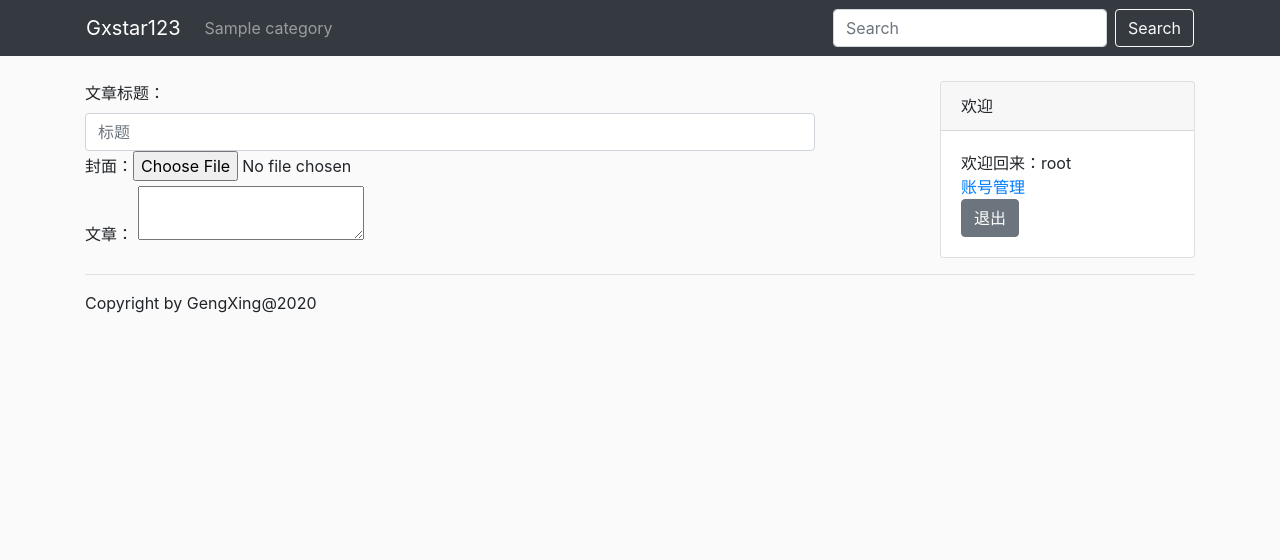
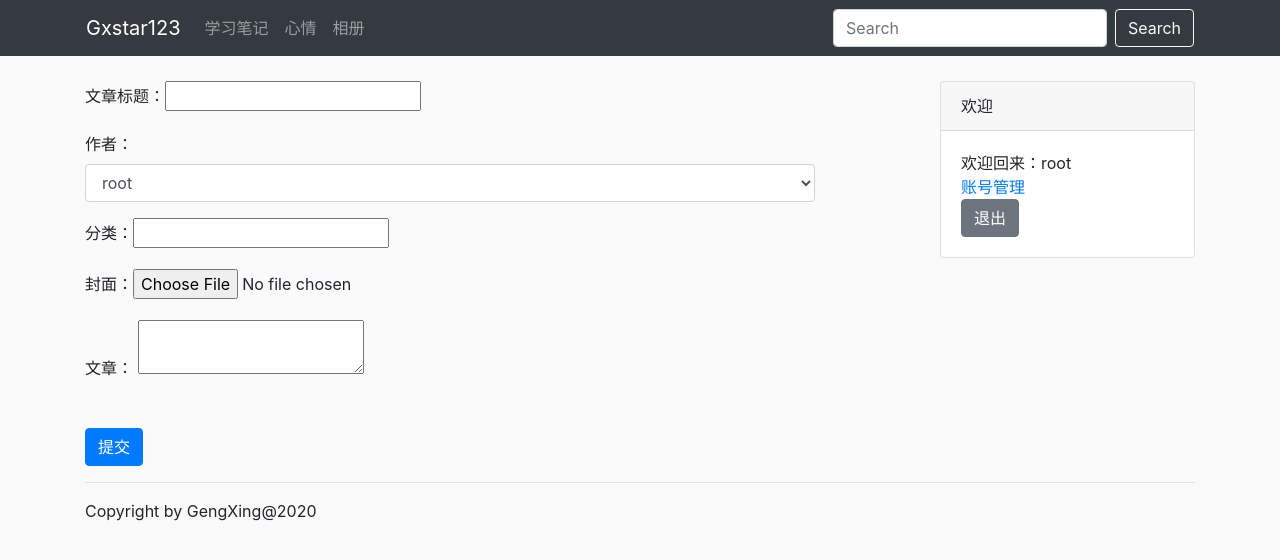
Before and after one commit to Gxstar/gxstar123, a Django app: template blog/templates/blog/article_edit.html in a window 1280 px wide. Shown: the top 560 px of the page. Run offline with Django 3.2, Linux system fonts and the light colour scheme; a user stored in the database is signed in; data comes from the database, SQL or seed files in the repository; both versions use the stored data as it was after the commit; the template is opened without the code that fills it: values that come from a table or form of the project are taken from there, most other values are stand-ins (such as "Sample title", 1, 10 or a date in 2020); form fields are guessed from the names that the template uses; some libraries are stand-ins or nearby versions.

Commit message:
完善文章编辑页面

```diff
--- a/blog/forms.py
+++ b/blog/forms.py
@@ -14,26 +14,30 @@
         'placeholder':'密码',
     }))
 class ArticleForm(forms.Form):
-    title=forms.CharField(label='title',max_length=150,widget=forms.TextInput({
+    title=forms.CharField(max_length=150,widget=forms.TextInput({
         'class':'form-control',
         'placeholder':'标题',
     }))
-    cover=forms.ImageField(allow_empty_file=True)
-    body=forms.CharField()
+    cover=forms.URLField(widget=forms.TextInput({
+        'class':'form-control',
+        'placeholder':'封面图片地址'
+    }))
+    category=forms.ChoiceField(choices=Category.objects.values_list('category','category'))
+    # category=forms.ModelChoiceField(label=u'分类',queryset=Category.objects.all(),empty_label=None)
 class RegisterForm(forms.Form):
-    ReUsername=forms.CharField(label='用户名',max_length=12,widget=forms.TextInput({
+    ReUsername=forms.CharField(max_length=12,widget=forms.TextInput({
         'class':'form-control',
         'placeholder':'用户名',
     }))
-    RePwd=forms.CharField(label='密码',max_length=20,widget=forms.PasswordInput({
+    RePwd=forms.CharField(max_length=20,widget=forms.PasswordInput({
         'class':'form-control',
         'placeholder':'密码',
     }))
-    RePwd2=forms.CharField(label='再次输入密码',max_length=20,widget=forms.PasswordInput({
+    RePwd2=forms.CharField(max_length=20,widget=forms.PasswordInput({
         'class':'form-control',
         'placeholder':'再次输入密码',
     }))
-    ReEmail=forms.EmailField(label='email',widget=forms.EmailInput({
+    ReEmail=forms.EmailField(widget=forms.EmailInput({
         'class':'form-control',
         'placeholder':'邮箱地址',
     }))
--- a/blog/static/blog/main.js
+++ b/blog/static/blog/main.js
@@ -0,0 +1,20 @@
+$(function(){
+    // 处理ckeditor
+    function CKupdate() {
+        for (instance in CKEDITOR.instances)
+            CKEDITOR.instances[instance].updateElement();
+    }
+
+    // 文章编辑提交
+    $('#articleEdit').click(function() {
+        CKupdate();
+        $.post("saveArticle/",{
+            title:$("#id_title").val(),
+            author:author,
+
+        })
+    });
+
+    // 处理分类选项样式
+    $("#id_category").addClass("form-control");
+});
--- a/blog/templates/blog/article_edit.html
+++ b/blog/templates/blog/article_edit.html
@@ -2,14 +2,31 @@
 {% block content %}
 {% ifequal user article.author %}
 <form action="." method="post">
-    <label for="title">文章标题：</label>{{myform.title}}
-    <label for="title">封面：</label>{{myform.cover}}<br />
-    <label for="title">文章：</label>
-    <textarea id="TextArea1" cols="20" rows="2" class="ckeditor"></textarea>
-    <script>
-         CKEDITOR.replace( 'TextArea1' );
-    </script>
+    <div class="form-group"><label for="id_title">文章标题：</label>{{myform.title}}</div>
+    <div class="form-group">
+        <label for="id_author">作者：</label>
+        <select id="id_author" class="form-control">
+            <option value="{{article.author}}">{{article.author}}</option>
+        </select>
+    </div>
+    <div class="form-group"><label for="id_category">分类：</label>{{myform.category}}</div>
+    <div class="form-group"><label for="id_cover">封面：</label>{{myform.cover}}</div>
+    <div class="form-group">
+        <label for="TextArea">文章：</label>
+        <textarea id="id_body" name="id_body"></textarea>
+        <script>
+            CKEDITOR.replace("id_body");
+            $('#id_title').val("{{article.title}}");
+            $('#id_cover').val("{{article.cover}}");
+            CKEDITOR.instances.id_body.setData("{{article.body|safe}}");
+        </script>
+    </div>
+    <br>
+    <button id="articleEdit" type="button" class="btn btn-primary">提交</button>
 </form>
+<script>
+    var author='{{article.author}}';
+</script>
 {% else %}
 <h3>请先登录账号</h3>
 {% endifequal %}
--- a/blog/templates/blog/layout.html
+++ b/blog/templates/blog/layout.html
@@ -7,6 +7,7 @@
     <link href="https://cdn.bootcss.com/twitter-bootstrap/4.4.1/css/bootstrap.min.css" rel="stylesheet">
     <link rel="stylesheet" href="{% static 'blog/style.css' %}">
     <script src="https://cdn.bootcss.com/jquery/3.4.1/jquery.min.js"></script>
+    <script src="https://cdn.bootcss.com/ckeditor/4.12.1/ckeditor.js"></script>
     <title>Gxstar123的小站--博客</title>
 </head>
 <body style="background-color: #fafafa;">
@@ -48,9 +49,8 @@
       </section>
     </footer>
     <!-- js文件引用 -->
-
     <script src="https://cdn.bootcss.com/popper.js/1.16.1/umd/popper.min.js"></script>
     <script src="https://cdn.bootcss.com/twitter-bootstrap/4.4.1/js/bootstrap.min.js"></script>
-    <script src="https://cdn.bootcss.com/ckeditor/4.12.1/ckeditor.js"></script>
+    <script src="{% static 'blog/main.js' %}"></script>
 </body>
 </html>
--- a/blog/templates/blog/sidebar.html
+++ b/blog/templates/blog/sidebar.html
@@ -14,7 +14,7 @@
 <div class="card">
     <div class="card-header">欢迎登录</div>
     <div class="card-body">
-        <form action="." method="POST" class="text-center">
+        <form action="/blog/" method="POST" class="text-center">
             {% csrf_token %}
             <div class="form-group">{{LoginForm.LoUsername}}</div>
             <div class="form-group">{{LoginForm.LoPwd}}</div>
--- a/blog/urls.py
+++ b/blog/urls.py
@@ -7,6 +7,6 @@
     path('', views.index,name='home'),
     path('category_<int:category_id>/',views.category,name='category'),
     re_path(r'^(.*)logout/$',LogoutView.as_view(next_page='/blog/'), name='logout'),
-    path('article_edit/<int:article_id>',views.article_edit,name='article_edit'),
+    path('article_edit_<int:article_id>',views.article_edit,name='article_edit'),
     path('regist/',views.regist,name='regist')
 ]
```
Also changed, not shown: blog/views.py (+6 -2 lines), db.sqlite3.
